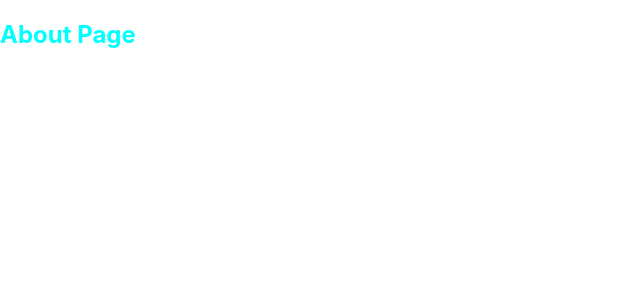
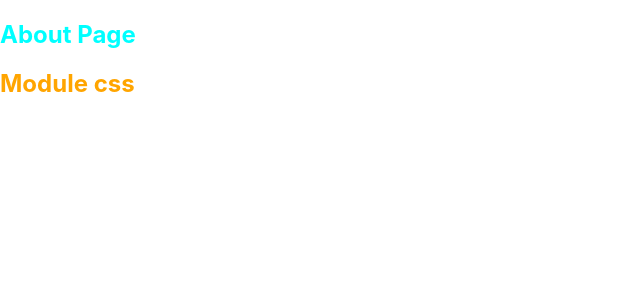
Before and after one commit to rsshonjoydas/nextjs, a Next.js app: page /about in a window 1280 px wide. Shown: the top 300 px of the page, without its empty margins (0-640 px from the left). Built offline with nearby package versions, Linux system fonts and the light colour scheme.

Commit message:
Component Level Styles

```diff
--- a/pages/about.js
+++ b/pages/about.js
@@ -1,6 +1,12 @@
+import styles from '../styles/about.module.css'
+
 const About = () => {
   return (
-    <h2>About Page</h2>
+    <>
+      <h2>About Page</h2>
+      <h2 className={styles.highlight}>Module css</h2>
+    </>
+
   )
 }
 
--- /dev/null
+++ b/styles/about.module.css
@@ -0,0 +1,3 @@
+.highlight {
+  color: orange;
+}
--- /dev/null
+++ b/styles/contact.module.css
@@ -0,0 +1,3 @@
+.highlight {
+  color: purple;
+}
```
Also changed, not shown: pages/contact.js (+6 -1 lines).
